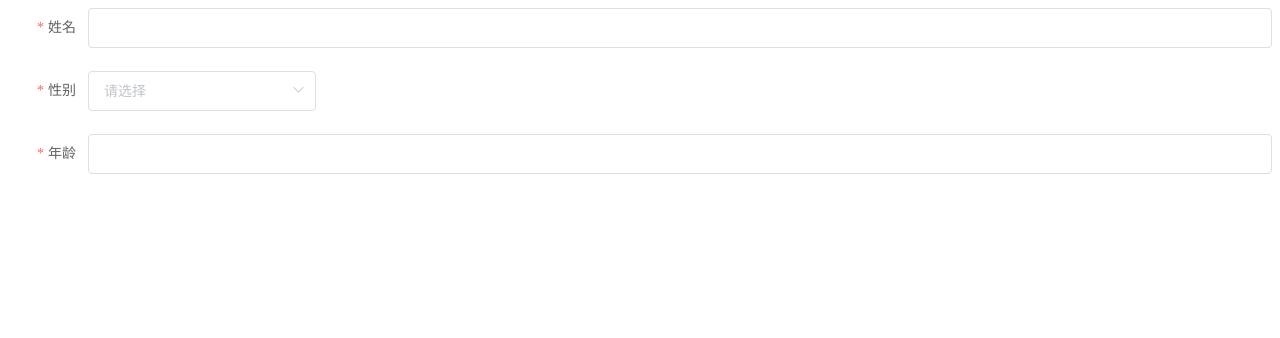
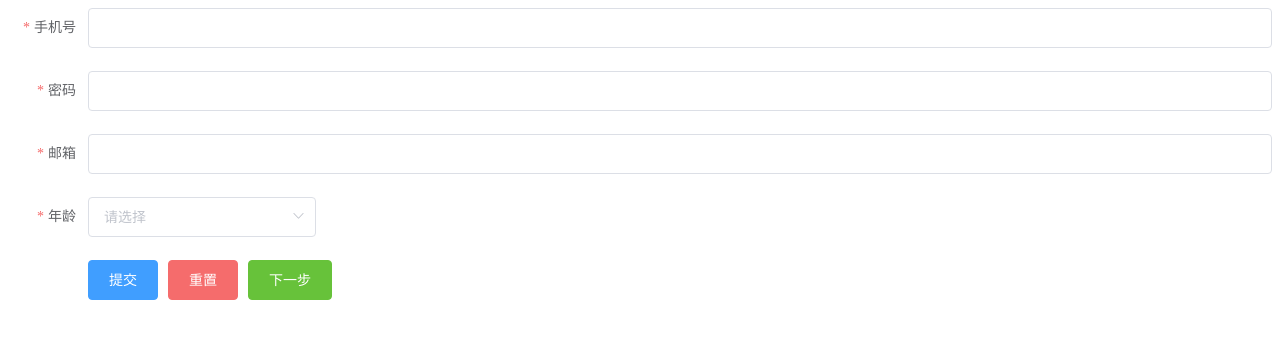
Before and after one commit to Yang-zs/HomeWork, a Vue app: page / in a window 1280 px wide. Shown: the top 338 px of the page. Built offline with nearby package versions, Linux system fonts and the light colour scheme.

Commit message:
feta:reset、callback

```diff
--- a/src/components/form/createRules.js
+++ b/src/components/form/createRules.js
@@ -1,9 +1,32 @@
+import { validatePhone, validatePass, validateEmail } from '../../utils/validate'
 const createRules = (data) => {
     data.forEach(item => {
-        const rulesArray = []
+        let rulesArray = []
         if (item.required) {
-            const rule = { required: true, message: item.message || createMessage(item) }
+            const rules = { required: true, message: item.message || createMessage(item) }
+            rulesArray.push(rules)
+        }
+
+        // 校验手机号
+        if (item.valueType && item.valueType === 'phone') {
+            const rule = { validator: validatePhone, trigger: 'change' }
             rulesArray.push(rule)
+        }
+
+        // 校验密码
+        if (item.valueType && item.valueType === 'password') {
+            const rule = { validator: validatePass, trigger: 'change' }
+            rulesArray.push(rule)
+        }
+
+        // 校验邮箱
+        if (item.valueType && item.valueType === 'email') {
+            const rule = { validator: validateEmail, trigger: 'change' }
+            rulesArray.push(rule)
+        }
+
+        if (item.rules && Array.isArray(item.rules) && item.rules.length > 0) {
+            rulesArray = rulesArray.concat(item.rules)
         }
         item.rules = rulesArray
     })
--- a/src/components/form/index.vue
+++ b/src/components/form/index.vue
@@ -1,38 +1,27 @@
 <template>
-  <div class="form-container">
-    <el-form :model="field" ref="form"  label-width="80px">
-      <template v-for="item in formItem">
-        <el-form-item
-            v-if="item.type === 'input'"
-            :key="item.label"
-            :label="item.label"
-            :prop="item.prop"
-            :rules="item.rules"
-        >
+  <el-form ref="form" :model="field"  label-width="80px">
+    <template  v-for="item in formItem" >
+      <el-form-item v-if="item.type === 'input'" :rules="item.rules" :key="item.label" :label="item.label" :prop="item.prop">
         <el-input v-model="field[item.prop]"></el-input>
       </el-form-item>
-        <el-form-item
-            v-if="item.type === 'select'"
-            :key="item.label"
-            :label="item.label"
-            :prop="item.prop"
-            :rules="item.rules"
-        >
+      <el-form-item v-if="item.type === 'select'" :rules="item.rules" :key="item.label" :label="item.label" :prop="item.prop">
         <el-select v-model="field[item.prop]"></el-select>
       </el-form-item>
     </template>
+    <el-form-item>
+      <el-button @click="handleButton(item)" v-for="item in button" v-bind="item" :key="item.key" >{{item.label}}</el-button>
+    </el-form-item>
   </el-form>
-  </div>
 </template>
 
 <script>
 import createRules from './createRules'
 export default {
-  name: 'index',
+  name: 'yangForm',
   props: {
     item: {
       type: Array,
-      default: () => []
+      default: () => ([])
     },
     field: {
       type: Object,
@@ -41,18 +30,38 @@ export default {
     rules: {
       type: Object,
       default: () => ({})
+    },
+    button: {
+      type: Array,
+      default: () => ([])
     }
   },
   data () {
     return {
-      formItem: [],
-      form: {
-        name: ''
-      }
+      formItem: []
     }
   },
   methods: {
-
+    handleButton (item) {
+      if (item.key === 'submit') {
+        this.handleSubmit(item)
+        return
+      }
+      if (item.key === 'cancel') {
+        this.handleCancel(item)
+      }
+    },
+    handleSubmit (item) {
+      this.$refs.form.validate(valid => {
+        if (valid) {
+          console.log('表单提交')
+        }
+      })
+    },
+    handleCancel (item) {
+      this.$refs.form.resetFields()
+      item.callback && item.callback()
+    }
   },
   beforeMount () {
     this.formItem = createRules(this.item)
--- /dev/null
+++ b/src/utils/validate.js
@@ -0,0 +1,25 @@
+// 校验手机号
+const regPhone = /^1[3456789]\d{9}$/
+export const validatePhone = (rule, value, callback) => {
+    if (value && regPhone.test(value)) {
+        callback()
+    } else {
+        callback(new Error('请输入合法的手机号码'))
+    }
+}
+
+// 校验密码
+const resPass = /^[a-zA-Z0-9]{6,18}$/
+export const validatePass = (rule, value, callback) => {
+    return resPass.test(value)
+}
+
+// 校验邮箱
+const regEmail = /1/
+export const validateEmail = (rule, value, callback) => {
+    if (regEmail.test(value)) {
+        callback()
+    } else {
+        callback(new Error('请输入合法的邮箱地址'))
+    }
+}
--- a/src/views/Form.vue
+++ b/src/views/Form.vue
@@ -1,64 +1,61 @@
 <template>
   <div>
-    <yang-form :item="formItem" :field="formField" ></yang-form>
+    <yang-form :item="formItem" :field="formField" :button="formButton"></yang-form>
   </div>
 </template>
 
 <script>
-
 export default {
   name: 'Form',
   data () {
     return {
+      formButton: [
+        { label: '提交', key: 'submit', type: 'primary' },
+        { label: '重置', key: 'cancel', type: 'danger' },
+        { label: '下一步', key: 'next', type: 'success' }
+      ],
       formItem: [
         {
+          label: '手机号',
           type: 'input',
-          prop: 'name',
-          label: '姓名',
+          valueType: 'phone',
+          prop: 'phone',
           required: true
-          // rules: [
-          //   {
-          //     required: true,
-          //     message: '必填'
-          //   }
-          // ]
         },
         {
-          type: 'select',
-          prop: 'gender',
-          label: '性别',
+          label: '密码',
+          type: 'input',
+          valueType: 'password',
+          prop: 'password',
           required: true
-          // message: '请输入姓名'
-          // rules: [
-          //   {
-          //     required: true,
-          //     message: '必填'
-          //   }
-          // ]
         },
         {
+          label: '邮箱',
           type: 'input',
-          prop: 'sex',
+          valueType: 'email',
+          prop: 'email',
+          required: true
+        },
+        {
           label: '年龄',
+          type: 'select',
+          prop: 'age',
           required: true
-          // message: '请输入年龄'
-          // rules: [
-          //   {
-          //     required: true,
-          //     message: '必填'
-          //   }
-          // ]
         }
       ],
       formField: {
-        name: '',
-        gender: '',
-        age: ''
+        phone: '',
+        password: '',
+        age: '',
+        email: ''
       }
     }
   },
   components: {
     yangForm: () => import('../components/form/index')
+  },
+  methods: {
+
   }
 }
 </script>
```
Lines whose indentation alone changed are shown as unchanged.
